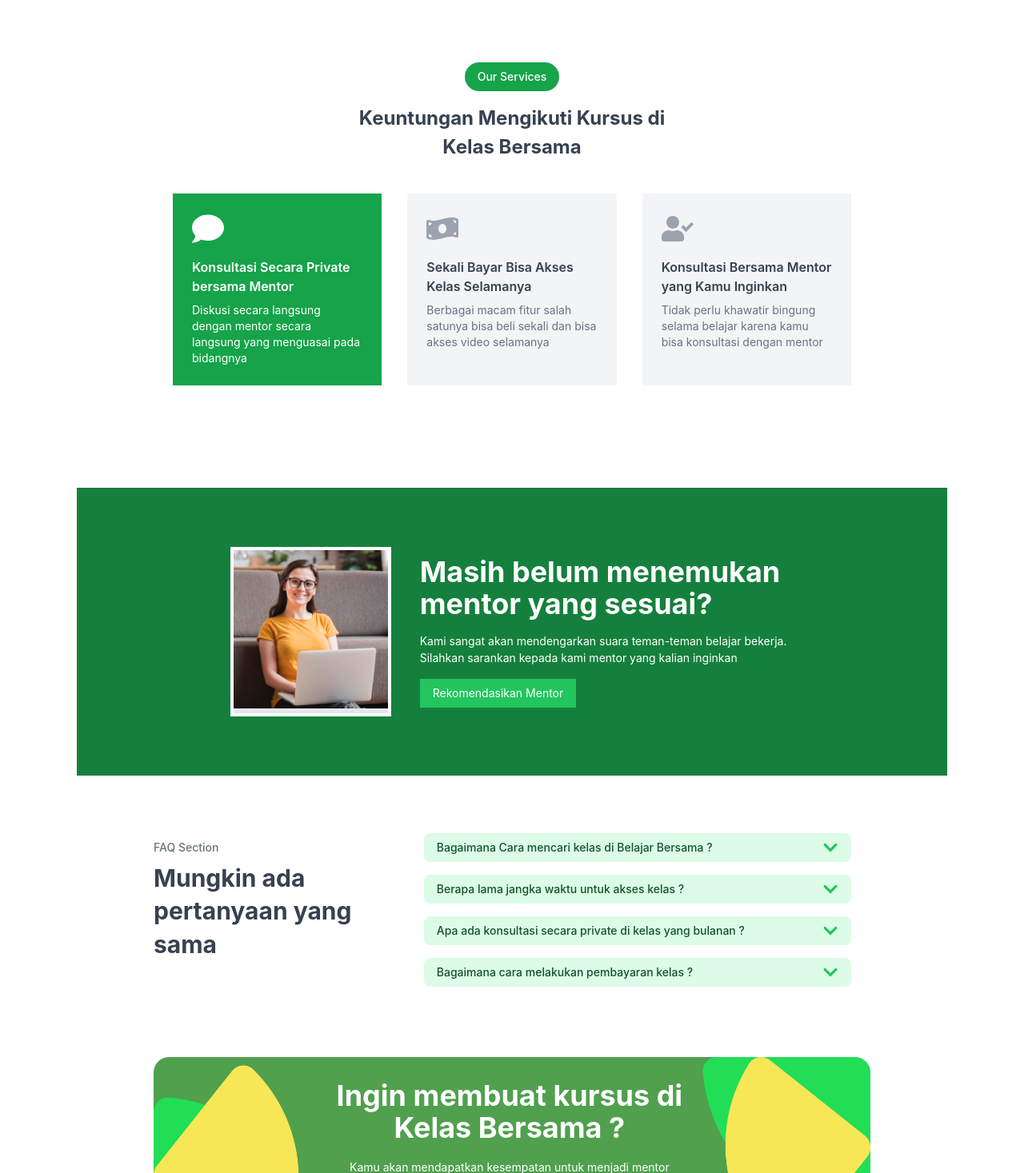
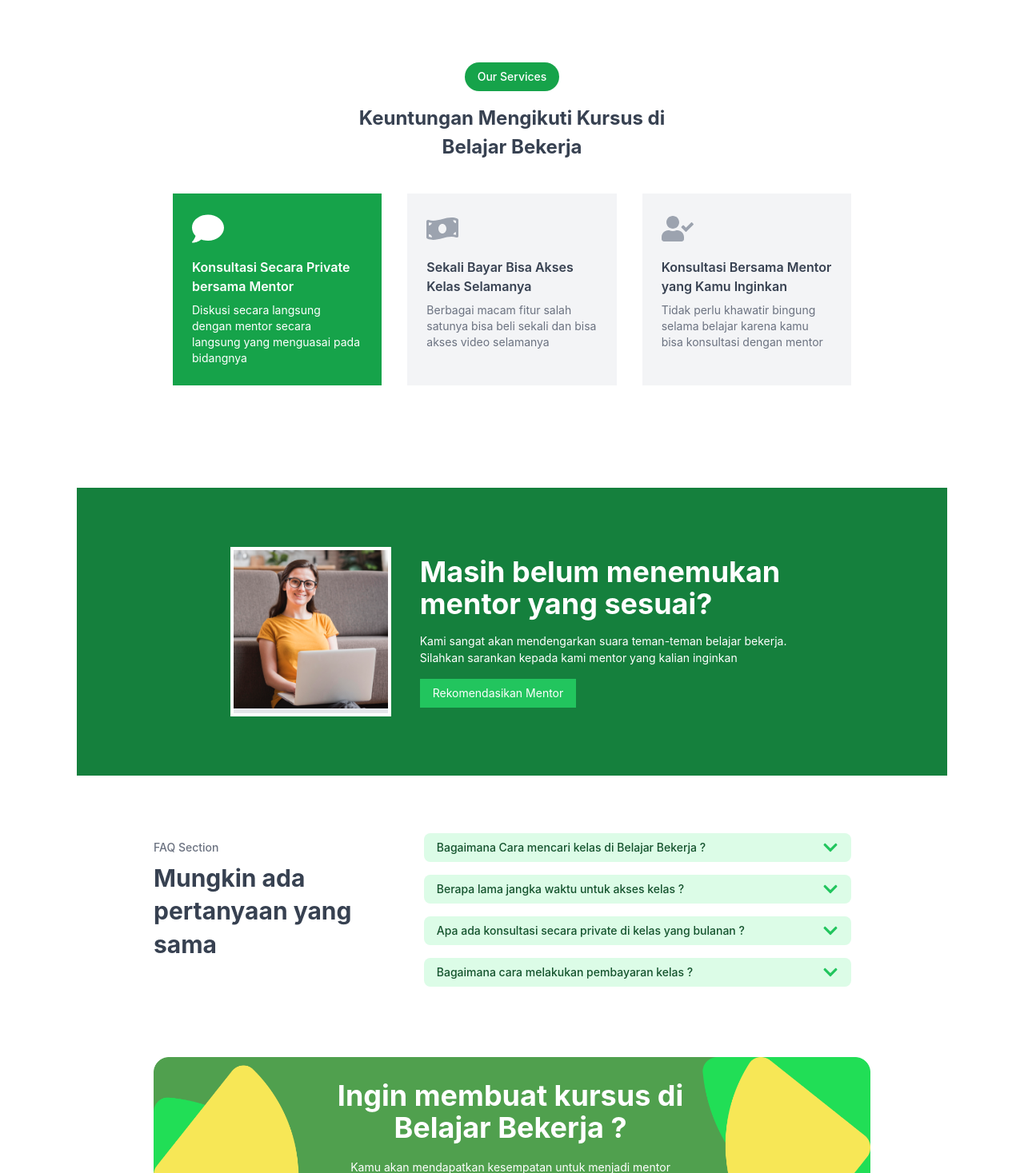
Before and after one commit to ferdianarid/bebe-frontend, a Next.js app: page / in a window 1280 px wide. Shown: the part 1463-2930 px from the top of the page at 80% size. Built offline with nearby package versions, Linux system fonts and the light colour scheme.

Commit message:
:sparkles: feature/progress commit :sparkles:

```diff
--- a/apis/index.js
+++ b/apis/index.js
@@ -165,7 +165,7 @@ export const ClassCategory = [{
 
 export const questionList = [{
         id: 1,
-        question: "Bagaimana Cara mencari kelas di Belajar Bersama ?",
+        question: "Bagaimana Cara mencari kelas di Belajar Bekerja ?",
         answers: "Kamu tinggal pilih di menu kategori nanti kamu akan diarahkan ke kursus yang relate dengan yang kamu inginkan atau bisa langsung mengetikkan kursus yang kamu inginkan di kolom pencarian"
     },
     {
--- a/pages/index.tsx
+++ b/pages/index.tsx
@@ -84,7 +84,7 @@ const Home = () => {
                 <SectionLayouts addingclass="my-20">
                     <div className="w-full md:w-1/2 mx-auto">
                         <h1 className="w-fit text-white mx-auto font-medium py-2 px-4 rounded-full bg-green-600 text-sm md:text-md">Our Services</h1>
-                        <h1 className="w-[80%] leading-normal mx-auto font-bold text-center mt-4 mb-2 text-2xl text-gray-700">Keuntungan Mengikuti Kursus di Kelas Bersama</h1>
+                        <h1 className="w-[80%] leading-normal mx-auto font-bold text-center mt-4 mb-2 text-2xl text-gray-700">Keuntungan Mengikuti Kursus di Belajar Bekerja</h1>
                     </div>
                     <div className="mx-8 md:mx-[120px]">
                         <div className="w-full grid grid-cols-1 md:grid-cols-3 gap-y-6 gap-x-0 md:gap-y-0 md:gap-x-8 mt-6 md:mt-10">
@@ -117,13 +117,13 @@ const Home = () => {
                     </div>
                 </SectionLayouts>
 
-                {/* Section Join Kelas Bersama as Instructor */}
+                {/* Section Join Belajar Bekerja as Instructor */}
                 <SectionLayouts addingclass='max-w-[1440px] mx-auto my-20 px-4 md:px-24'>
                     <div className="testimonial w-full relative">
                         <Image src={coverImage} alt="cover" />
                         <div className="absolute z-20 top-3 md:top-7 left-10 md:left-[80px] flex flex-col items-center space-y-0 md:space-y-5">
                             <h1 className="text-sm md:text-4xl text-white font-bold w-[70%] mb-2 md:mb-0 text-center">Ingin membuat kursus
-                                di Kelas Bersama ?</h1>
+                                di Belajar Bekerja ?</h1>
                             <p className='text-white text-sm font-normal hidden md:block m-auto w-[60%] text-center'>Kamu akan mendapatkan kesempatan untuk menjadi mentor dibidangmu sekarang. Yuk buruan daftar disini !</p>
                             <button className="py-2 text-sm text-green-600 font-bold px-4 bg-white hover:bg-green-100">Request Mentor</button>
                         </div>
```
